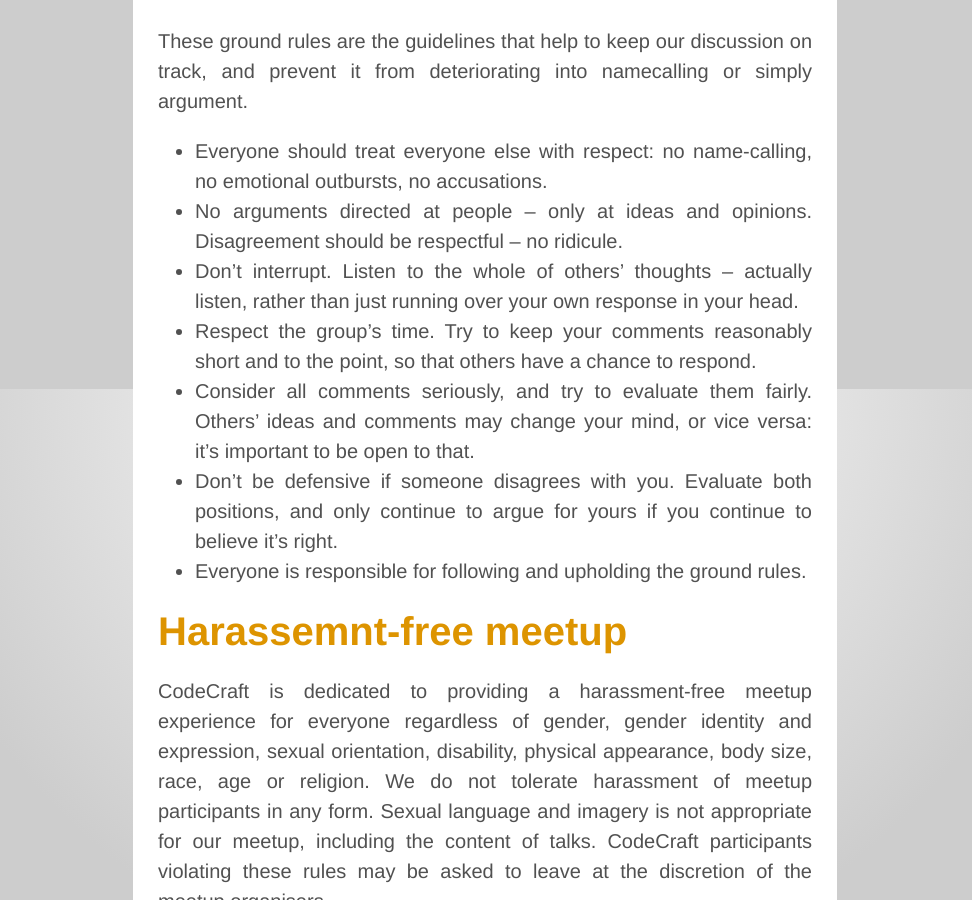
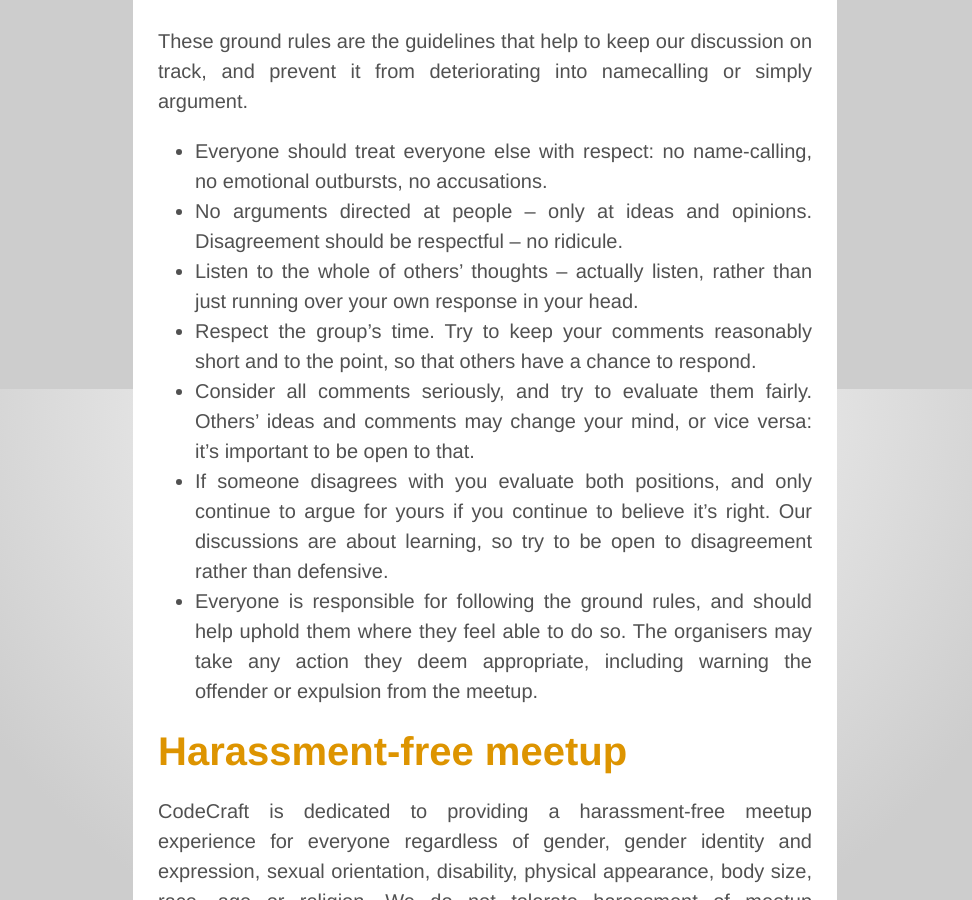
Before and after one commit to codecraftuk/codecraftuk.github.io, a Jekyll site: the page built from code-of-conduct.md, in a window 1280 px wide and 900 px high, scrolled down 511 px. Shown: the whole window, without its empty margins (155-1127 px from the left). Built offline with Jekyll 4.4.1, drawn with Linux system fonts in a browser that asks for light colours; Markdown is read by kramdown in place of the engine named in the settings.

Commit message:
Updating code of conduct

```diff
--- a/code-of-conduct.md
+++ b/code-of-conduct.md
@@ -11,13 +11,13 @@
 
 * Everyone should treat everyone else with respect: no name-calling, no emotional outbursts, no accusations.
 * No arguments directed at people – only at ideas and opinions.  Disagreement should be respectful – no ridicule.
-* Don’t interrupt.  Listen to the whole of others’ thoughts – actually listen, rather than just running over your own response in your head.
+* Listen to the whole of others’ thoughts – actually listen, rather than just running over your own response in your head.
 * Respect the group’s time.  Try to keep your comments reasonably short and to the point, so that others have a chance to respond.
 * Consider all comments seriously, and try to evaluate them fairly.  Others’ ideas and comments may change your mind, or vice versa: it’s important to be open to that.
-* Don’t be defensive if someone disagrees with you.  Evaluate both positions, and only continue to argue for yours if you continue to believe it’s right.
-* Everyone is responsible for following and upholding the ground rules.
+* If someone disagrees with you evaluate both positions, and only continue to argue for yours if you continue to believe it’s right. Our discussions are about learning, so try to be open to disagreement rather than defensive.
+* Everyone is responsible for following the ground rules, and should help uphold them where they feel able to do so. The organisers may take any action they deem appropriate, including warning the offender or expulsion from the meetup.
 
-## Harassemnt-free meetup
+## Harassment-free meetup
 
 CodeCraft is dedicated to providing a harassment-free meetup experience for everyone regardless of gender, gender identity and expression, sexual orientation, disability, physical appearance, body size, race, age or religion. We do not tolerate harassment of meetup participants in any form. Sexual language and imagery is not appropriate for our meetup, including the content of talks. CodeCraft participants violating these rules may be asked to leave at the discretion of the meetup organisers.
 
```
